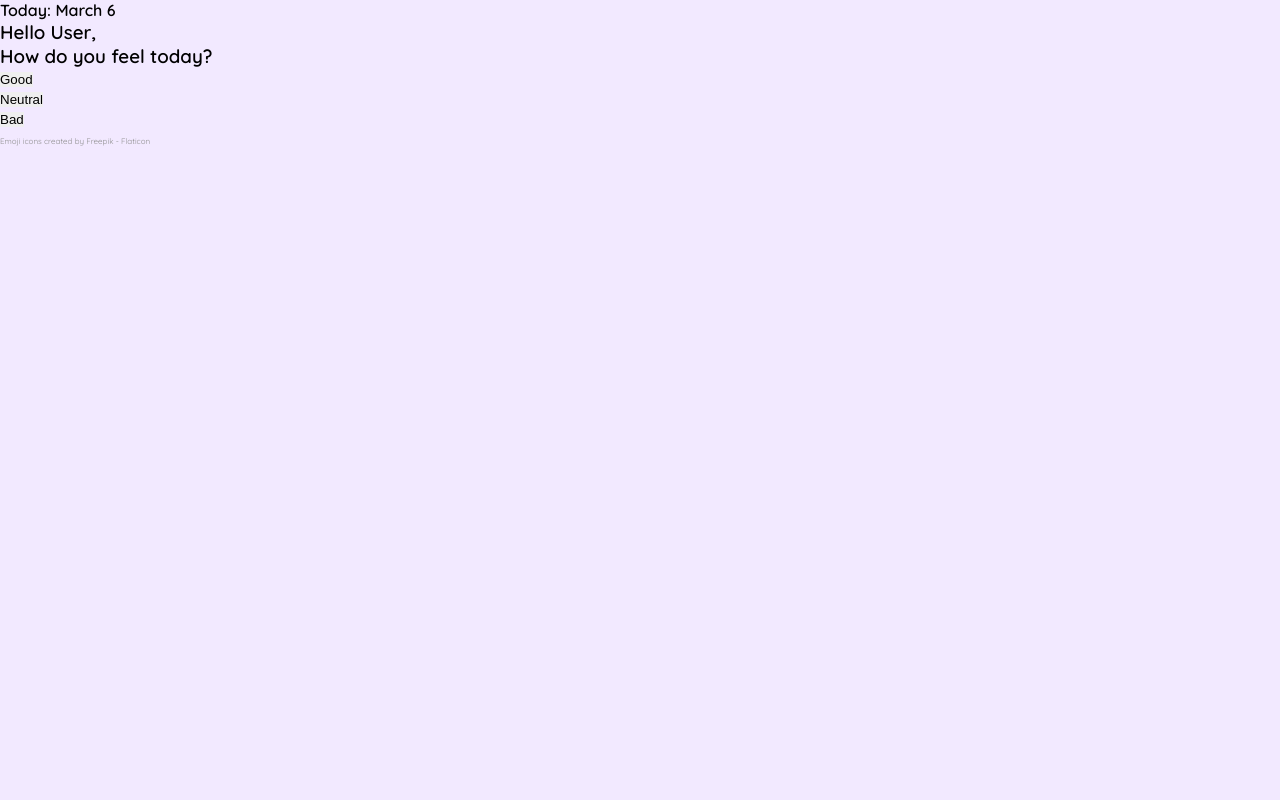
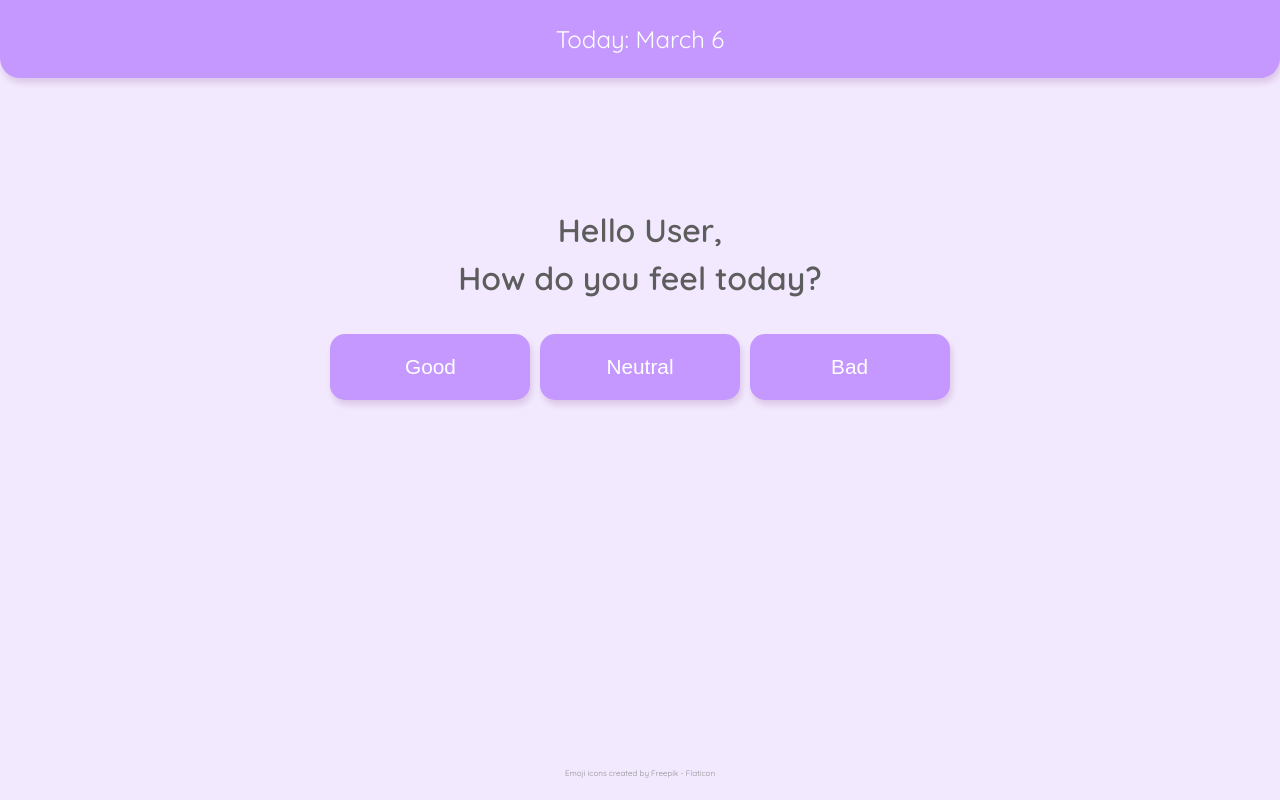
Before and after one commit to wadewilsones/mood-app, a React (Create React App) app in the folder mood/: page / in a window 1280 px wide. Built offline with nearby package versions, Linux system fonts and the light colour scheme.

Commit message:
Desctop response added

```diff
--- a/mood/src/App.css
+++ b/mood/src/App.css
@@ -106,6 +106,7 @@ body{
 
 }
 
+/*For tablets*/
 
     @media screen and (min-width: 701px) and (max-width:1200px){
 
@@ -200,3 +201,96 @@ body{
         }
 
 }
+
+@media screen and (min-width: 1201px){
+    header{
+        border-bottom-left-radius: 20px;
+        border-bottom-right-radius: 20px;
+        background-color: #C598FF;
+        box-shadow: #5e055625 2px 5px 6px;
+
+    }
+
+    #root{
+        height:95vh;
+
+    }
+
+    footer{
+        text-align: center;
+    }
+
+    h4{
+        text-align: center;
+        padding: 1em;
+        font-size: 1.5em;
+        color: white;
+        font-weight: 400;
+    }
+
+    h3{
+        text-align: center;
+        margin-top: 4em;
+        font-size: 2em;
+        line-height: 1.5;
+        color: rgb(93, 93, 93);
+    }
+
+    #mood-container{
+        display: flex;
+        align-items: center;
+        justify-content: center;
+        width:1000px;
+        margin: auto;
+
+    }
+    #mood-container div {
+        width:20%;
+       margin: 2em 0.3em 1em 0.3em;
+    }
+
+    .userMood{
+        width:100%;
+        color:white;
+        font-weight: 500;
+        border-radius: 15px;
+        text-align: center;
+        padding: 1em 0;
+        font-size: 1.3em;
+        box-shadow: #5e055625 2px 5px 6px;
+        background-color: #C598FF;
+        cursor: pointer;
+
+    }
+
+    .userMood:hover{
+        background-color: #8253c0;
+    }
+
+
+    #mood{
+        display: none;
+        background-size: cover;
+        background-position: center;
+        width: 300px;
+        height: 200px;
+        color: white;
+        text-align: center;
+        margin: 5vh auto;
+        padding-top: 5em;
+        border-radius: 30px;
+
+    }
+
+    #mood p{
+        color:rgb(255, 255, 255);
+        width: 50%;
+        margin: auto;
+        margin-top:-5em;
+        padding: 0.4em;
+        border-radius: 50px;
+        box-shadow: #27212f21 1px 0px 10px ;
+        background-color: #8e65c463;
+
+    }
+}
```
